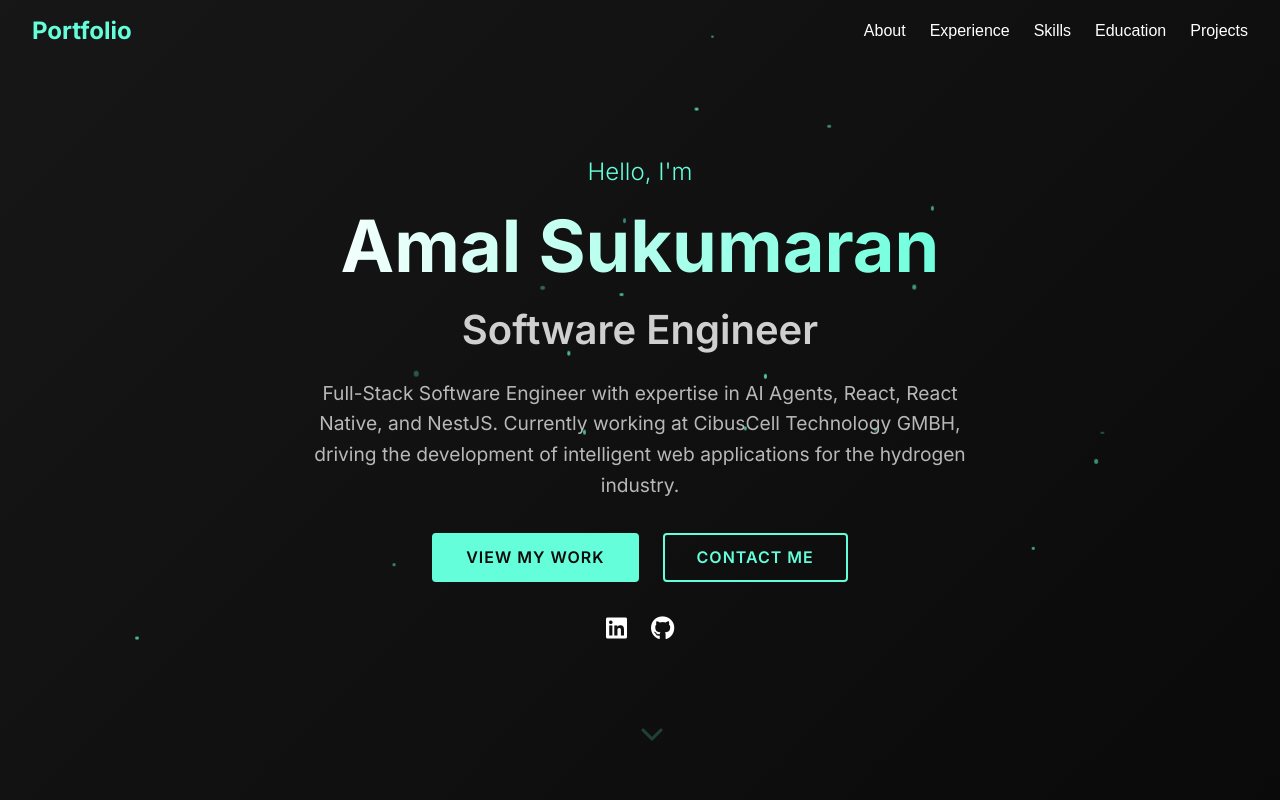
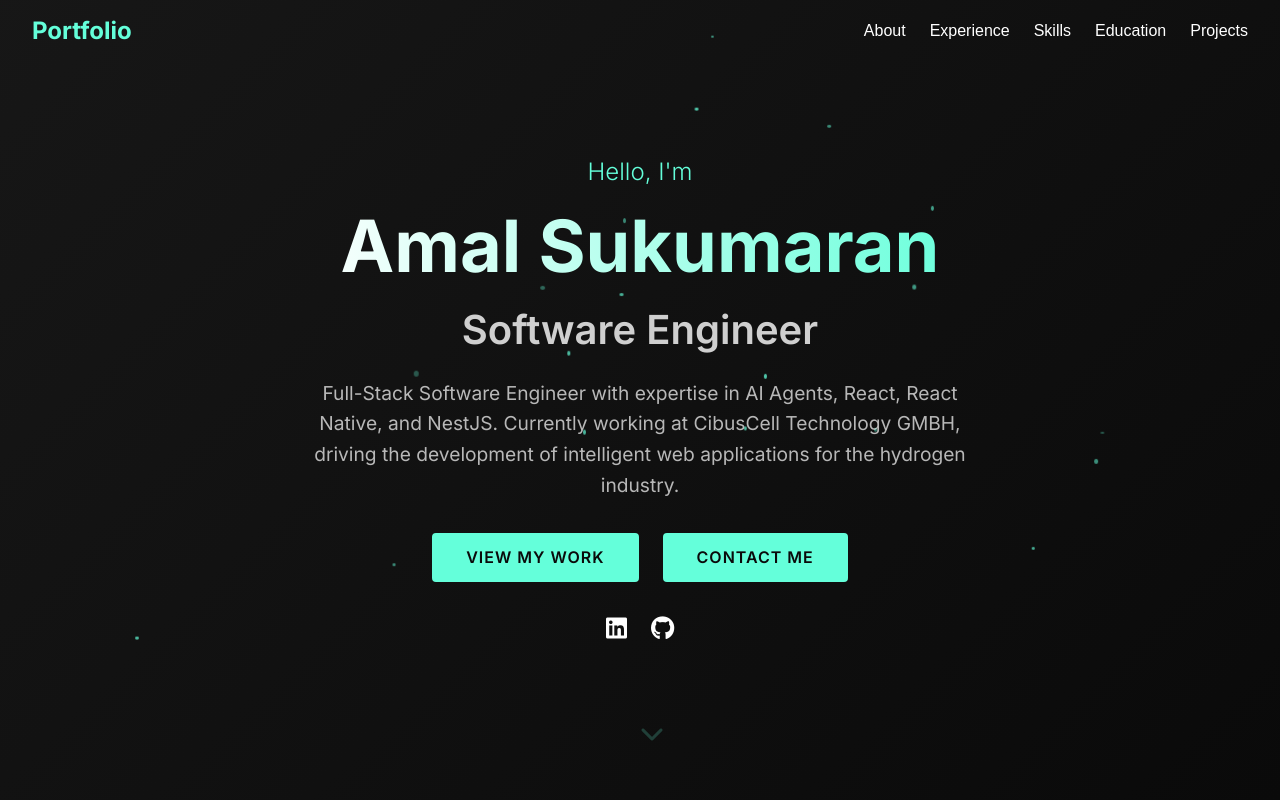
Before and after one commit to emizion10/emizion10.github.io, a React (Create React App) app: page / in a window 1280 px wide. Shown: the top 800 px of the page. Built offline with nearby package versions, Linux system fonts and the light colour scheme.

Commit message:
Add email

```diff
--- a/src/components/hero/Hero.jsx
+++ b/src/components/hero/Hero.jsx
@@ -4,6 +4,11 @@ import { profile } from '../../data/profile';
 import './Hero.css';
 
 const Hero = () => {
+  const handleMailClick = (e) => {
+    e.preventDefault();
+    window.location.href = `mailto:${profile.social.email}`;
+  };
+
   return (
     <motion.section
       className="hero"
@@ -83,7 +88,13 @@ const Hero = () => {
           transition={{ duration: 0.5, delay: 0.8 }}
         >
           <a href="#projects" className="primary-btn">View My Work</a>
-          <a href="#contact" className="secondary-btn">Contact Me</a>
+          <a
+            href={`mailto:${profile.social.email}`}
+            className="primary-btn"
+            onClick={handleMailClick}
+          >
+            Contact Me
+          </a>
         </motion.div>
 
         <motion.div
--- a/src/data/profile.js
+++ b/src/data/profile.js
@@ -12,6 +12,7 @@ export const profile = {
   social: {
     linkedin: "https://linkedin.com/in/amal-sukumaran",
     github: "https://github.com/emizion10",
+    email: "amalsukumaran17@gmail.com",
   },
   experience: [
     {
```
